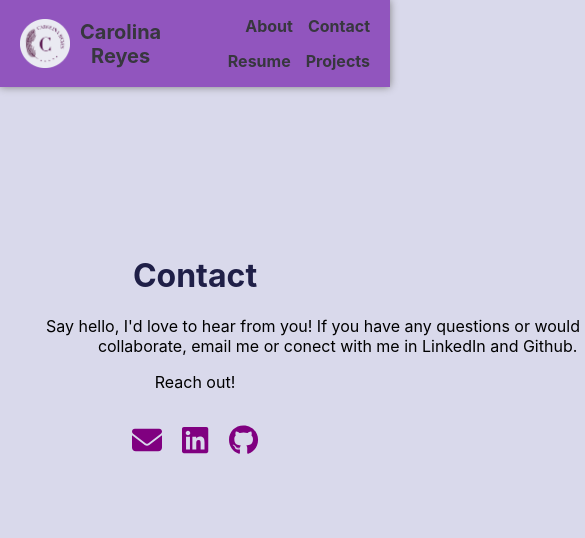
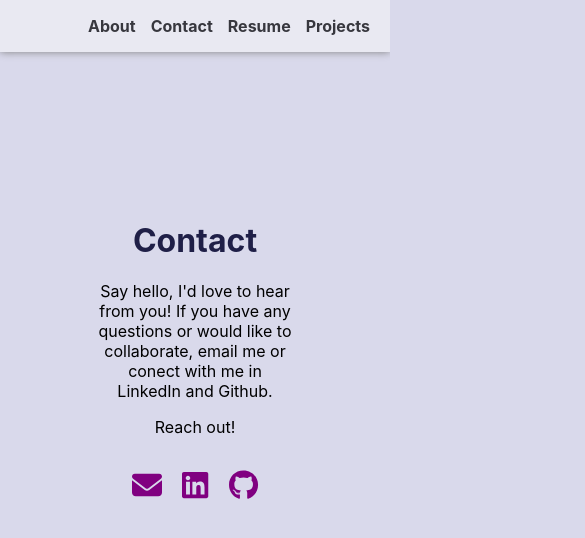
Before and after one commit to creyes25/carolina-reyes-portfolio, a React (Create React App) app: page /contact in a window 390 px wide. Shown: the top 538 px of the page, 585 px wide, since content can reach past the window. Built offline with nearby package versions, Linux system fonts and the light colour scheme; the HTML template or start-up script is replaced by a standard one.

Commit message:
add mobile view styling

```diff
--- a/src/components/NavBar/NavBar.module.css
+++ b/src/components/NavBar/NavBar.module.css
@@ -60,7 +60,11 @@ nav > ul {
 
 @media (max-width: 450px) {
   nav{
-    background-color: rgba(134, 64, 183, 0.862);
+    background-color: #e9e9f2;
     width: 100%;
   }
+  .name {
+    display: none;
+  }
+
 }
--- a/src/pages/Contact/Contact.module.css
+++ b/src/pages/Contact/Contact.module.css
@@ -1,5 +1,10 @@
 .contact {
   margin-top: 20vh;
+}
+
+.contact_info {
+  margin: 0 auto;
+  width: 50%;
 }
 
 .contact_info > h1 {
@@ -27,3 +32,10 @@
   font-size: 30px;
   color: purple
 }
+
+@media (max-width: 450px) {
+  .contact_info > p {
+    width: auto;
+  }
+
+}
--- a/src/pages/Resume/Resume.module.css
+++ b/src/pages/Resume/Resume.module.css
@@ -1,6 +1,3 @@
-.resume {
-
-}
 
 .resume > h1 {
   color:  hsl(239deg 40% 20%);
@@ -16,3 +13,10 @@
   width: 50%;
   height: 50%;
 }
+
+@media (max-width: 450px) {
+  .resume_icon {
+    width: auto;
+  }
+
+}
```
